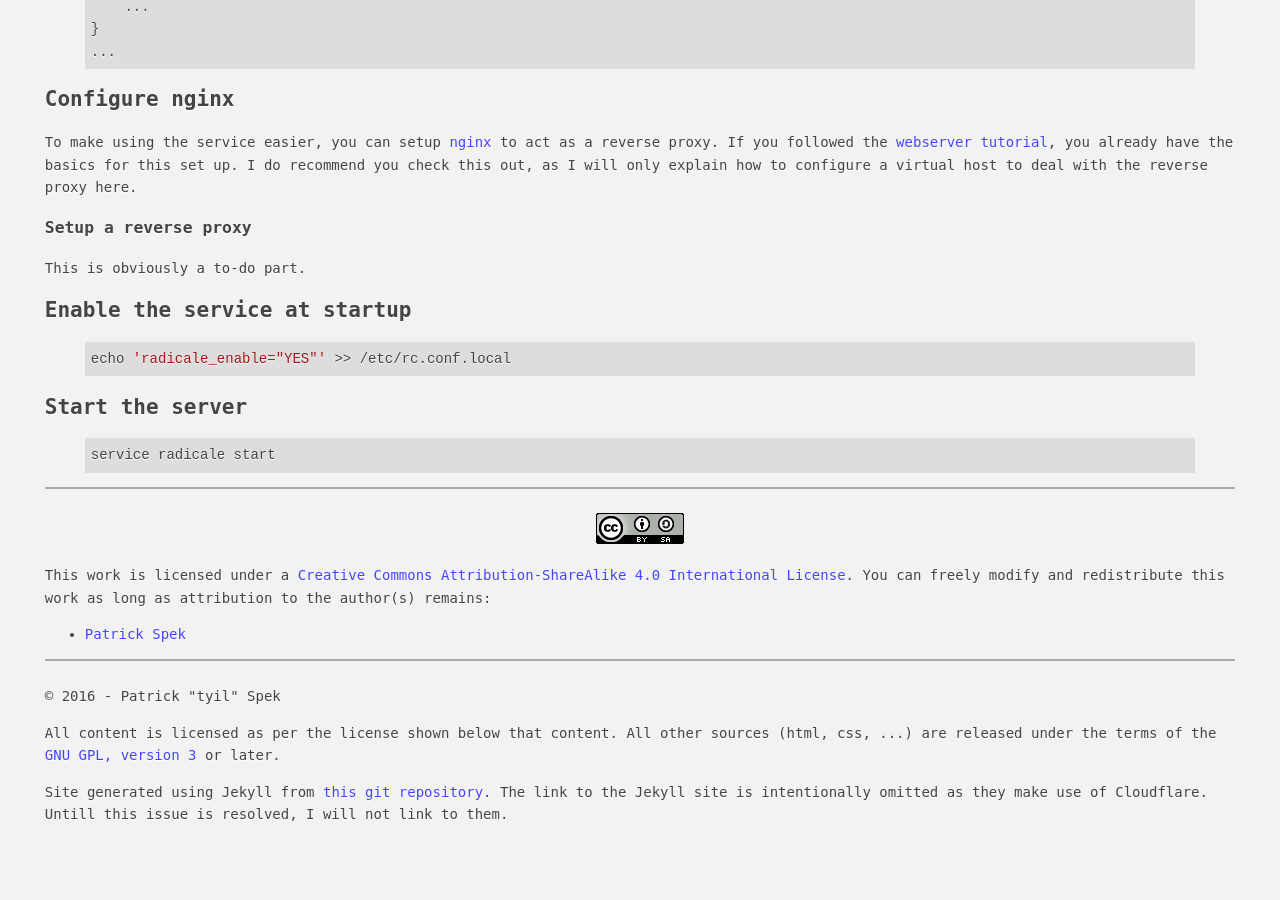
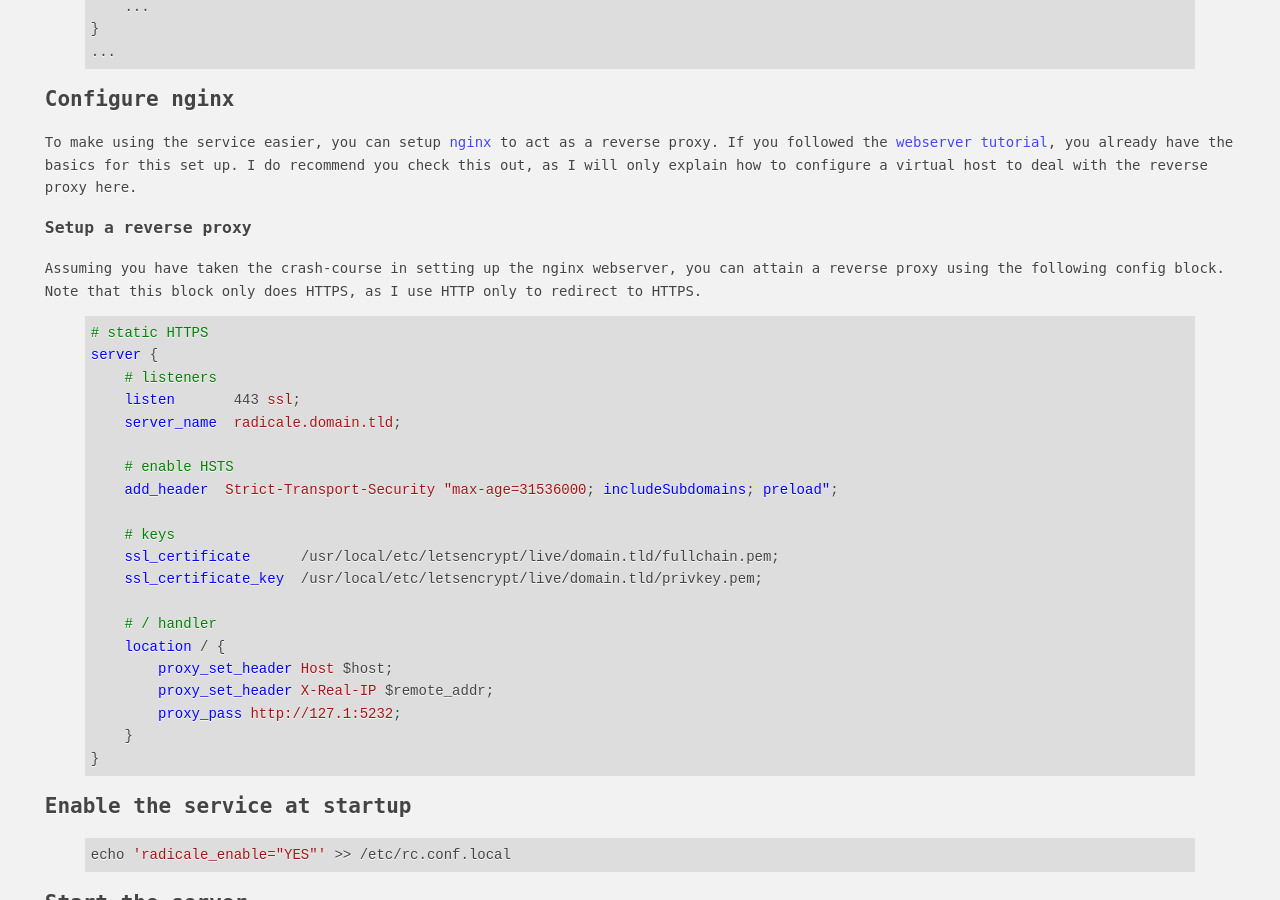
Before and after one commit to Tyil/website, a Jekyll site: the page built from _tutorials/freebsd-mailserver-part-_-calendars-and-contacts.md, in a window 1280 px wide and 900 px high, scrolled down 2194 px. Built offline with Jekyll 4.4.1, drawn with Linux system fonts in a browser that asks for light colours; Markdown is read by kramdown in place of the engine named in the settings; before the commit the page ends 3045 px from its top, so only the background shows below that.

Commit message:
Add nginx reverse proxy setup

```diff
--- a/_tutorials/freebsd-mailserver-part-_-calendars-and-contacts.md
+++ b/_tutorials/freebsd-mailserver-part-_-calendars-and-contacts.md
@@ -97,7 +97,32 @@ as I will only explain how to configure a virtual host to deal with the reverse
 proxy here.
 
 ### Setup a reverse proxy
-This is obviously a to-do part.
+Assuming you have taken the crash-course in setting up the nginx webserver, you
+can attain a reverse proxy using the following config block. Note that this block
+only does HTTPS, as I use HTTP only to redirect to HTTPS.
+
+{% highlight nginx %}
+# static HTTPS
+server {
+    # listeners
+    listen       443 ssl;
+    server_name  radicale.domain.tld;
+
+    # enable HSTS
+    add_header  Strict-Transport-Security "max-age=31536000; includeSubdomains; preload";
+
+    # keys
+    ssl_certificate      /usr/local/etc/letsencrypt/live/domain.tld/fullchain.pem;
+    ssl_certificate_key  /usr/local/etc/letsencrypt/live/domain.tld/privkey.pem;
+
+    # / handler
+    location / {
+        proxy_set_header Host $host;
+        proxy_set_header X-Real-IP $remote_addr;
+        proxy_pass http://127.1:5232;
+    }
+}
+{% endhighlight %}
 
 ## Enable the service at startup
 {% highlight sh %}
```
